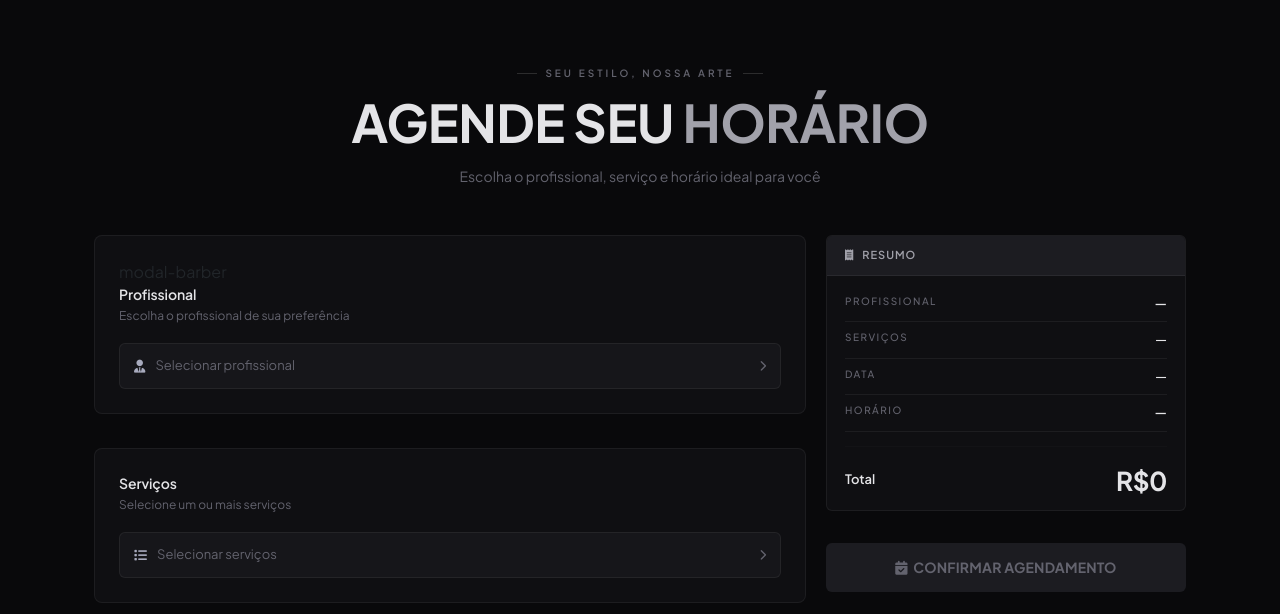
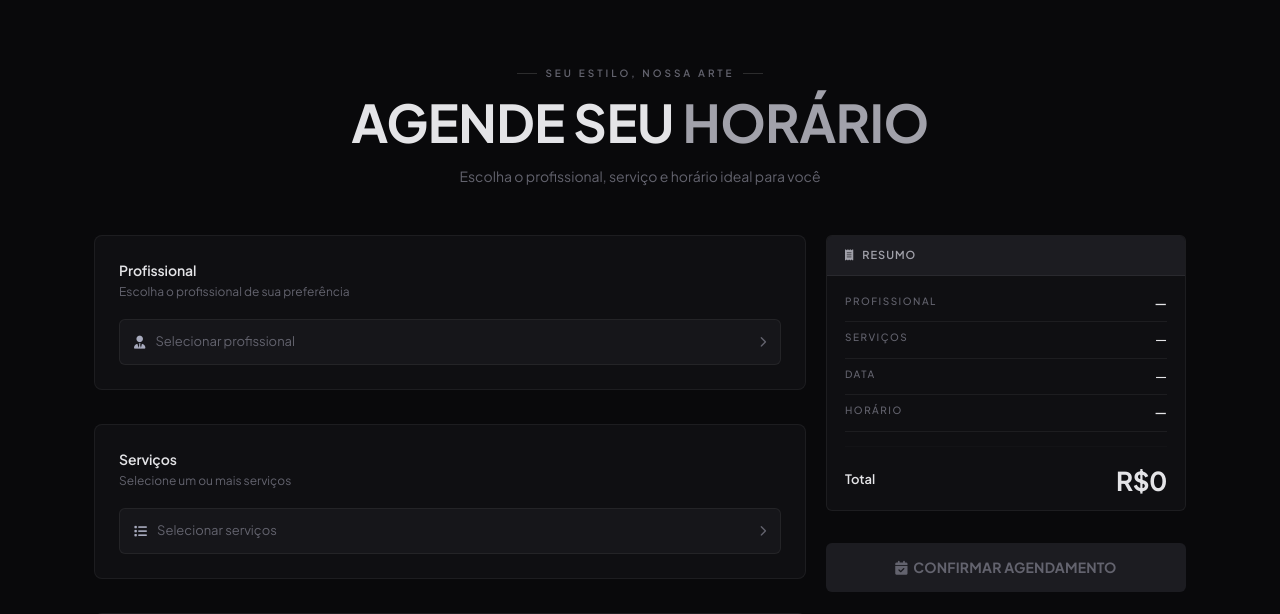
Before and after one commit to GabigolDEVPY/agenda-saas, a Django app: page /client-portal/e/1/ in a window 1280 px wide. Shown: the part 56-670 px from the top of the page. Run offline with Django 5.2, Linux system fonts and the light colour scheme; tables that the repository leaves empty hold one stand-in row (values such as "Sample post"); parts of the project's set-up code (start-up, migrations or seed data) failed here and were passed over.

Commit message:
arrumando arquivos

```diff
--- a/client_portal/templates/home.html
+++ b/client_portal/templates/home.html
@@ -15,7 +15,7 @@
   <div style="display:flex;flex-direction:column;gap:18px;">
 
     <!-- PROFISSIONAL -->
-    <div class="card">modal-barber
+    <div class="card">
       <div class="card-title">Profissional</div>
       <div class="card-sub">Escolha o profissional de sua preferência</div>
       <button class="select-trigger" id="btn-barber" type="button" onclick="openModal('modal-barber')">
@@ -84,7 +84,7 @@
         </div>
         <div class="form-group full">
           <label for="obs">Observações (opcional)</label>
-          <textarea id="obs" name="observacoes" maxlength="100" placeholder="Alguma preferência para o profissional..."></textarea>
+          <textarea id="obs" name="observacoes" maxlength="100" placeholder="Alguma preferência para o profissional..." required></textarea>
         </div>
       </div>
     </div>
```
